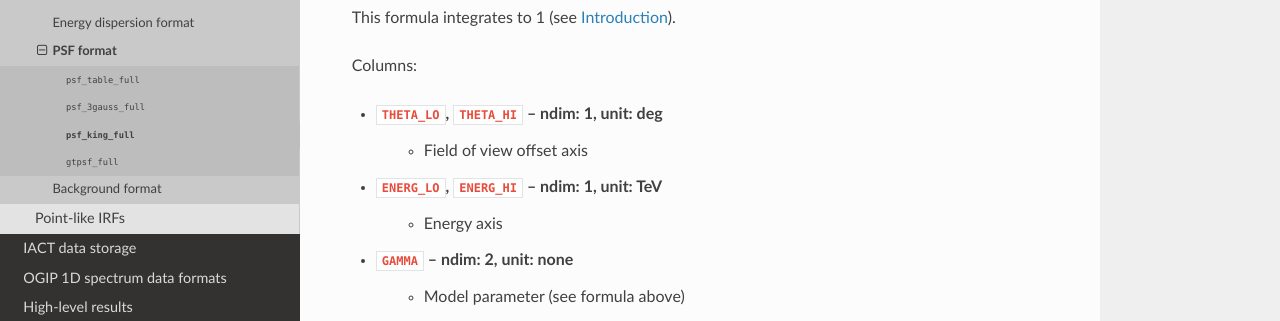
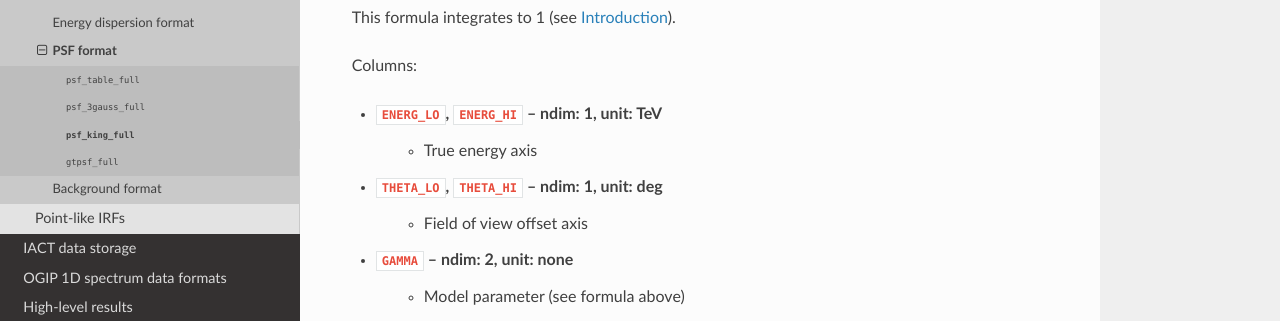
Before and after one commit to open-gamma-ray-astro/gamma-astro-data-formats, a Sphinx documentation site: the page built from source/irfs/full_enclosure/psf/psf_king/index.rst, in a window 1280 px wide and 1333 px high. Shown: the part 346-667 px from the top of the window. Built offline with Sphinx 7.4.7 and the Read the Docs theme 2.0.0, drawn with Linux system fonts in a browser that asks for light colours.

Commit message:
Add True or Reconstructed to ENERGY column description

```diff
--- a/source/irfs/full_enclosure/background/index.rst
+++ b/source/irfs/full_enclosure/background/index.rst
@@ -21,7 +21,7 @@ rate, stored in the :ref:`fits-arrays-bintable-hdu` format.
 Required columns:
 
 * ``ENERG_LO``, ``ENERG_HI`` -- ndim: 1, unit: TeV
-    * Energy axis
+    * Reconstructed energy axis
 * ``THETA_LO``, ``THETA_HI`` -- ndim: 1, unit: deg
     * Field of view offset axis
     * Binning is often chosen with a square root scale,
@@ -64,7 +64,7 @@ rate, stored in the :ref:`fits-arrays-bintable-hdu` format.
 Required columns:
 
 * ``ENERG_LO``, ``ENERG_HI`` -- ndim: 1, unit: TeV
-    * Energy axis
+    * Reconstructed energy axis
 * ``DETX_LO``, ``DETX_HI``, ``DETY_LO``, ``DETY_HI`` -- ndim: 1, unit: deg
     * Field of view coordinates binning, see :ref:`coords-fov`
 * ``BKG`` -- ndim: 3, unit: s^-1 MeV^-1 sr^-1
--- a/source/irfs/full_enclosure/energy_dispersion/index.rst
+++ b/source/irfs/full_enclosure/energy_dispersion/index.rst
@@ -16,7 +16,7 @@ The energy dispersion information is saved as a
 Columns:
 
 * ``ENERG_LO``, ``ENERG_HI`` -- ndim: 1, unit: TeV
-    * Energy axis
+    * True energy axis
 * ``MIGRA_LO``, ``MIGRA_HI`` -- ndim: 1, unit: dimensionless
     * Energy migration axis (defined above)
 * ``THETA_LO``, ``THETA_HI`` -- ndim: 1, unit: deg
--- a/source/irfs/full_enclosure/psf/psf_3gauss/index.rst
+++ b/source/irfs/full_enclosure/psf/psf_3gauss/index.rst
@@ -45,10 +45,10 @@ TODO: give test case value and Python function for easy checking?
 
 Columns:
 
+* ``ENERG_LO``, ``ENERG_HI`` -- ndim: 1, unit: TeV
+    * True energy axis
 * ``THETA_LO``, ``THETA_HI`` -- ndim: 1, unit: deg
     * Field of view offset axis
-* ``ENERG_LO``, ``ENERG_HI`` -- ndim: 1, unit: TeV
-    * Energy axis
 * ``SCALE`` -- ndim: 2, unit: none
     * Absolute scale of the 1st Gaussian
 * ``SIGMA_1``, ``SIGMA_2``, ``SIGMA_3`` -- ndim: 2, unit: deg
--- a/source/irfs/full_enclosure/psf/psf_king/index.rst
+++ b/source/irfs/full_enclosure/psf/psf_king/index.rst
@@ -23,10 +23,10 @@ This formula integrates to 1 (see :ref:`psf-intro`).
 
 Columns:
 
+* ``ENERG_LO``, ``ENERG_HI`` -- ndim: 1, unit: TeV
+    * True energy axis
 * ``THETA_LO``, ``THETA_HI`` -- ndim: 1, unit: deg
     * Field of view offset axis
-* ``ENERG_LO``, ``ENERG_HI`` -- ndim: 1, unit: TeV
-    * Energy axis
 * ``GAMMA`` -- ndim: 2, unit: none
     * Model parameter (see formula above)
 * ``SIGMA`` -- ndim: 2, unit: deg
--- a/source/irfs/full_enclosure/psf/psf_table/index.rst
+++ b/source/irfs/full_enclosure/psf/psf_table/index.rst
@@ -16,7 +16,7 @@ position, the units are different and the recommended axis order is different
 Columns:
 
 * ``ENERG_LO``, ``ENERG_HI`` -- ndim: 1, unit: TeV
-    * Energy axis
+    * True energy axis
 * ``THETA_LO``, ``THETA_HI`` -- ndim: 1, unit: deg
     * Field of view offset axis
 * ``RAD_LO``, ``RAD_HI`` -- ndim: 1, unit: deg
--- a/source/irfs/point_like/index.rst
+++ b/source/irfs/point_like/index.rst
@@ -16,7 +16,7 @@ Any point-like IRF component should contain the header keyword:
 * ``HDU_CLAS3 = POINT-LIKE``
 
 ``RAD_MAX`` column
-++++++++++++++++++
+------------------
 
 In addition, binary tables should contain the ``RAD_MAX`` column, containing the radial cut applied
 to calculate the IRF component (unit: deg). As this value is allowed to change as a function of the energy and field
@@ -29,7 +29,7 @@ of view (FoV) coordinates, the dimension of this column is equal to:
 As an example, the format of a point-like effective area (as a function of the true energy) is shown below.
 
 Example: point-like effective Area vs true energy
-+++++++++++++++++++++++++++++++++++++++++++++++++
+-------------------------------------------------
 
 Columns:
 
```
